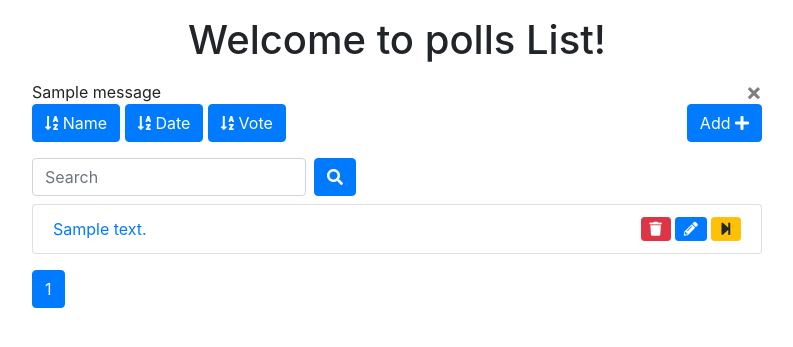
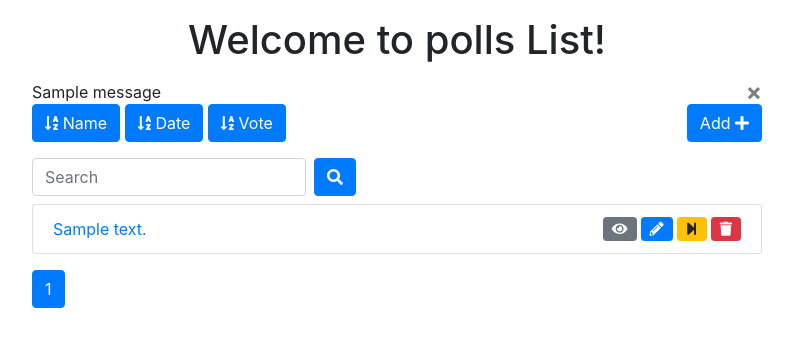
Before and after one commit to devshah9/django-polls-app, a Django app: page /polls/list/ in a window 1280 px wide. Shown: the part 56-403 px from the top of the page, without its empty margins (243-1036 px from the left). Run offline with Django 3.2, Linux system fonts and the light colour scheme; a user stored in the database is signed in; tables that the repository leaves empty hold one stand-in row (values such as "Sample post"); one stand-in notice (Sample message) is shown; some libraries are stand-ins or nearby versions.

Commit message:
add feature:- To view the result of poll while its active

```diff
--- a/polls/templates/polls/add_choice.html
+++ b/polls/templates/polls/add_choice.html
@@ -5,11 +5,10 @@
     <div class="row center">
         <div class="col-md-6 offset-md-3">
             {% if edit_choice %}
-            <h2>Update choice</h2>
+                <h2>Update choice</h2>
             {% else %}
-            <h2>Add new choice</h2>
+                <h2>Add new choice</h2>
             {% endif %}
-            {% if messages %}
             {% include 'message.html' %}
             <form action="" method="POST">
                 {% csrf_token %}
--- a/polls/templates/polls/endpoll.html
+++ b/polls/templates/polls/endpoll.html
@@ -24,7 +24,6 @@
                 </li>
                 {% endfor %}
             </ul>
-            {% endif %}
             <a class="btn btn-primary mt-3" href="{% url 'polls:list' %}" role="button">Back To Polls</a>
         </div>
 
--- a/polls/templates/polls/poll_result.html
+++ b/polls/templates/polls/poll_result.html
@@ -29,7 +29,6 @@
                 </li>
                 {% endfor %}
             </ul>
-            {% endif %}
             <a class="btn btn-primary mt-3" href="{% url 'polls:list' %}" role="button">Back To Polls</a>
         </div>
 
--- a/polls/templates/polls/polls_list.html
+++ b/polls/templates/polls/polls_list.html
@@ -54,24 +54,30 @@
 							</a>
 
 							{% if request.user == poll.owner %}
+
+								<!-- Delete poll Button-->
+								<a href="{% url 'polls:delete_poll' poll.id %}"  data-toggle="tooltip" data-placement="top"
+								title="Delete Poll" onclick="return confirm('Are you sure? Do you want to delete it')">
+									<i class="fas fa-trash float-right btn btn-danger btn-sm"></i>
+								</a>
+
 								{% if poll.active %}
 
 									<!-- End poll Button-->
 									<a href="{% url 'polls:end_poll' poll.id %}" data-toggle="tooltip" data-placement="top"    title="End Poll" onclick="return confirm('Are you sure ?')">
-											<i class="fas fa-step-forward float-right btn btn-warning btn-sm"></i>
+										<i class="fas fa-step-forward float-right btn btn-warning btn-sm mr-1"></i>
 									</a>
 
 									<!-- Edit poll Button-->
 									<a href="{% url 'polls:edit' poll.id %}" class="mr-3" data-toggle="tooltip" data-placement="top" title="Edit Poll">
 										<i class="fas fa-pencil-alt float-right btn btn-primary btn-sm mr-1"></i>
 									</a>
+
+									<!-- Edit poll Button-->
+									<a href="{% url 'polls:view_poll' poll.id %}" class="mr-3" data-toggle="tooltip" data-placement="top" title="view Poll">
+										<i class="fas fa-eye float-right btn btn-secondary btn-sm mr-1"></i>
+									</a>
 								{% endif %}
-
-									<!-- Delete poll Button-->
-									<a href="{% url 'polls:delete_poll' poll.id %}"  data-toggle="tooltip" data-placement="top"
-									title="Delete Poll" onclick="return confirm('Are you sure? Do you want to delete it')">
-										<i class="fas fa-trash float-right btn btn-danger btn-sm mr-1"></i>
-									</a>
 							{% endif %}
 					</li>
 
--- a/polls/urls.py
+++ b/polls/urls.py
@@ -6,6 +6,7 @@ app_name = "polls"
 urlpatterns = [
     path('list/', views.polls_list, name='list'),
     path('list/user/', views.list_by_user, name='list_by_user'),
+    path('view/<int:poll_id>/', views.view_poll, name='view_poll'),
     path('add/', views.polls_add, name='add'),
     path('add/add_choice', views.choice_add, name='choice_add'),
     path('add/delete_choice', views.choice_del, name='choice_del'),
--- a/polls/views.py
+++ b/polls/views.py
@@ -272,3 +272,13 @@ def endpoll(request, poll_id):
         return render(request, 'polls/poll_result.html', {'poll': poll})
     else:
         return render(request, 'polls/poll_result.html', {'poll': poll})
+
+
+
+@login_required
+def view_poll(request, poll_id):
+    poll = get_object_or_404(Poll, pk=poll_id)
+    if request.user != poll.owner:
+        return redirect('home')
+    else:
+        return render(request, 'polls/poll_result.html', {'poll': poll})
```
Lines whose indentation alone changed are shown as unchanged.
